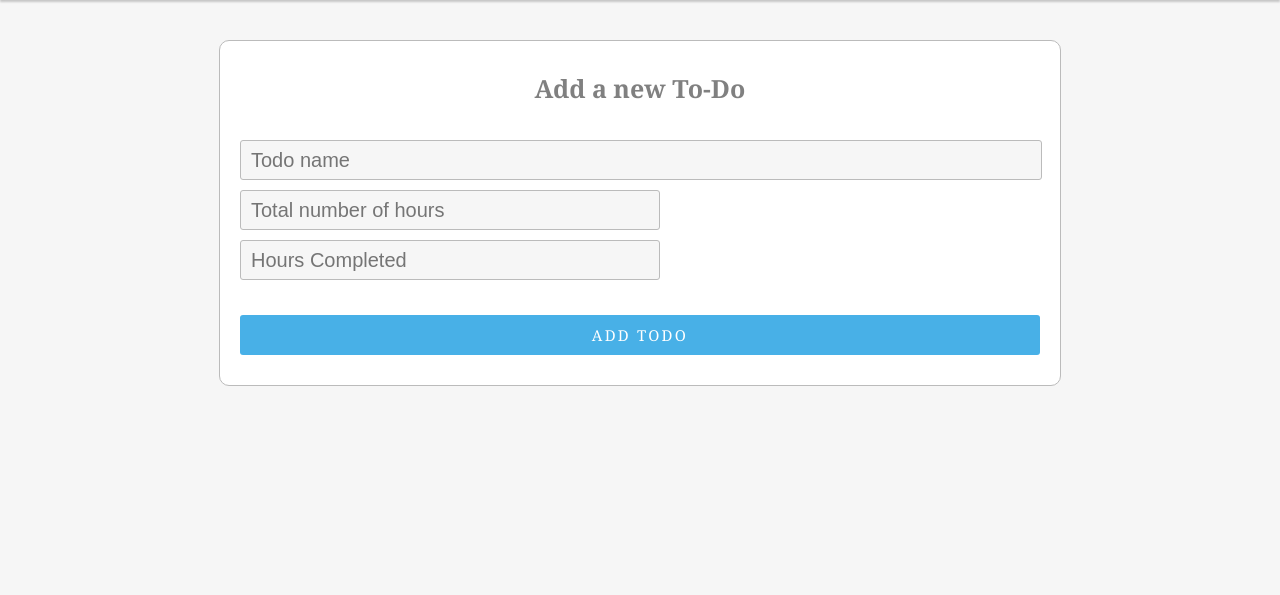
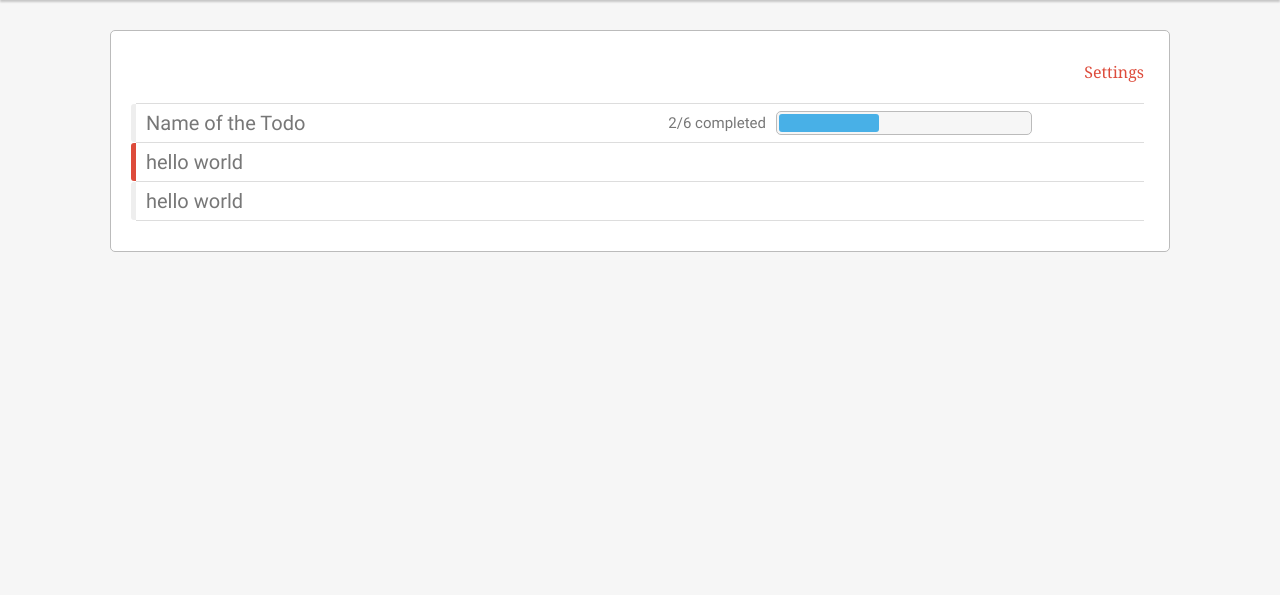
Before and after one commit to rhlrjv/WebApplications_Asssignment1, a PHP site: page /ViewTodo.php in a window 1280 px wide. Shown: the part 86-681 px from the top of the page. Run offline with PHP 8.4, Linux system fonts and the light colour scheme; data that the repository does not hold is empty.

Commit message:
partial commit: working on todo page

```diff
--- a/ViewAddTodo.php
+++ b/ViewAddTodo.php
@@ -11,8 +11,9 @@
 				<h1> Add a new To-Do </h1>
 				<form method="post">
 					<input class="text-entry ninety-width"  placeholder="Todo name" name="TodoName" type="text"/>
-					<input class="text-entry half-width"  placeholder="Total number of hours " name="TodoHours" type="number"/><br/>
-					<input class="text-entry half-width"  placeholder="Hours Completed " name="TodoHoursCompleted" type="number"/><br/>
+					<input class="text-entry quarter-width left"  placeholder="Total number of hours " name="TodoHours" type="number"/><br/>
+					<input class="text-entry quarter-width right"  placeholder="Hours Completed " name="TodoHoursCompleted" type="number"/><br/>
+					<input class="chkbox"  name="important" type="checkbox"/><label> Important</label><br/>
 					<input class = "btn full-width" type="submit" name="submitToDo" value="Add ToDo"/>
 				</form>
 			</div>
--- a/ViewTodo.php
+++ b/ViewTodo.php
@@ -7,14 +7,32 @@
 		<?php require 'ViewHeader.php'; ?>
 
 		<div class = "wrap">
-			<div class = "form">
-				<h1> Add a new To-Do </h1>
-				<form method="post">
-					<input class="text-entry ninety-width"  placeholder="Todo name" name="TodoName" type="text"/>
-					<input class="text-entry half-width"  placeholder="Total number of hours " name="TodoHours" type="number"/><br/>
-					<input class="text-entry half-width"  placeholder="Hours Completed " name="TodoHoursCompleted" type="number"/><br/>
-					<input class = "btn full-width" type="submit" name="submitToDo" value="Add ToDo"/>
-				</form>
+			<div class = "container-box">
+				<a class="right settings" href = "?page=settings">Settings</a>
+				<div class="clear"></div>
+				<hr/>
+				<div class="todo-entry">
+					<div class="todo-name">
+						<?php echo("Name of the Todo");?>
+					</div>
+					<div class = "completion">
+						<?php echo("2"."/"."6")?> completed
+					</div>
+					<div class="progressbar">
+					  <div></div>
+					</div>
+
+					<div class="clear"></div>
+				</div>
+				<hr/>
+				<div class="todo-entry important">
+					hello world
+				</div>
+				<hr/>
+				<div class="todo-entry">
+					hello world
+				</div>
+				<hr/>
 			</div>
 			<br/>
 			<br/>
--- a/styles.css
+++ b/styles.css
@@ -112,6 +112,73 @@ footer{
 	vertical-align: middle;
 	cursor: pointer;
 	color: #777;
+	border: 1px solid #bbbbbb;
+	border-radius: 3px;
+	background-color : #f6f6f6;
+}
+
+.todo-entry{
+	/*position: relative;*/
+	display: block;
+	padding: 7px 10px;
+	margin: 0px;
+	font-size: 20px;
+	font-weight: 500;
+	line-height: 24px;
+	text-align: left;
+	vertical-align: middle;
+	cursor: pointer;
+	color: #777;
+	border-left: 5px solid #eee;
+	border-radius: 3px;
+}
+
+.todo-entry:hover{
+	border-left: 5px solid #777;
+}
+
+.important{
+	border-left: 5px solid #dd4b3b;
+}
+
+.important:hover{
+	border-left: 5px solid #c04133;
+}
+
+.todo-name{
+	width:500px;
+	float:left;
+}
+
+.completion{
+	width: 120px;
+	float:left;
+	font-size: 15px;
+	font-weight: 400;
+	text-align: right;
+}
+
+.progressbar {
+  background-color: #f6f6f6;
+  border-radius: 5px;
+  border: 1px solid #bbbbbb;
+  padding: 2px;
+  float: left;
+  width : 250px;
+  margin: 0 10px;
+}
+
+.progressbar > div {
+   background-color: #48b0e7;
+   width: 40%;
+   height: 18px;
+   border-radius: 3px;
+}
+
+.chkbox{
+	display: inline-block;
+	cursor: pointer;
+	margin: 10px 5px 10px 0;
 	border: 1px solid #bbbbbb;
 	border-radius: 3px;
 	background-color : #f6f6f6;
@@ -249,3 +316,20 @@ nav a{
 	line-height: 38px;
 	font-family: "roboto light"
 }
+
+.settings{
+	margin: 0 5px 20px;
+}
+
+.clear{
+	clear:both;
+}
+
+hr{
+	margin:0px 5px;
+	height: 1px;
+    color: #ccc;
+    background: #ddd;
+    font-size: 0;
+    border: 0;
+}
```
Also changed, not shown: 2 other files.
